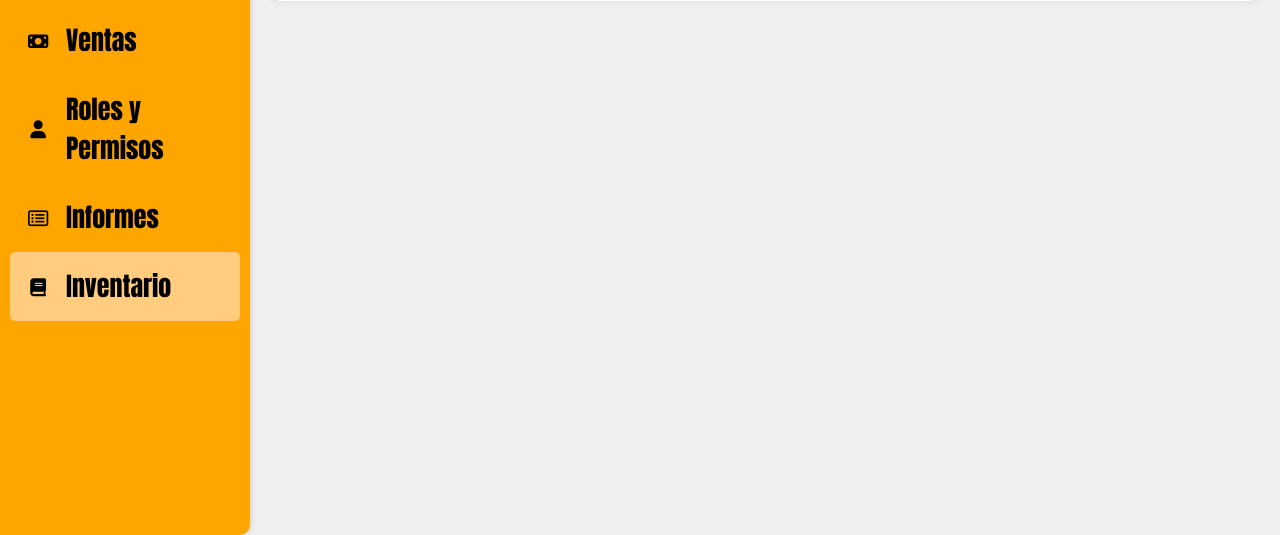
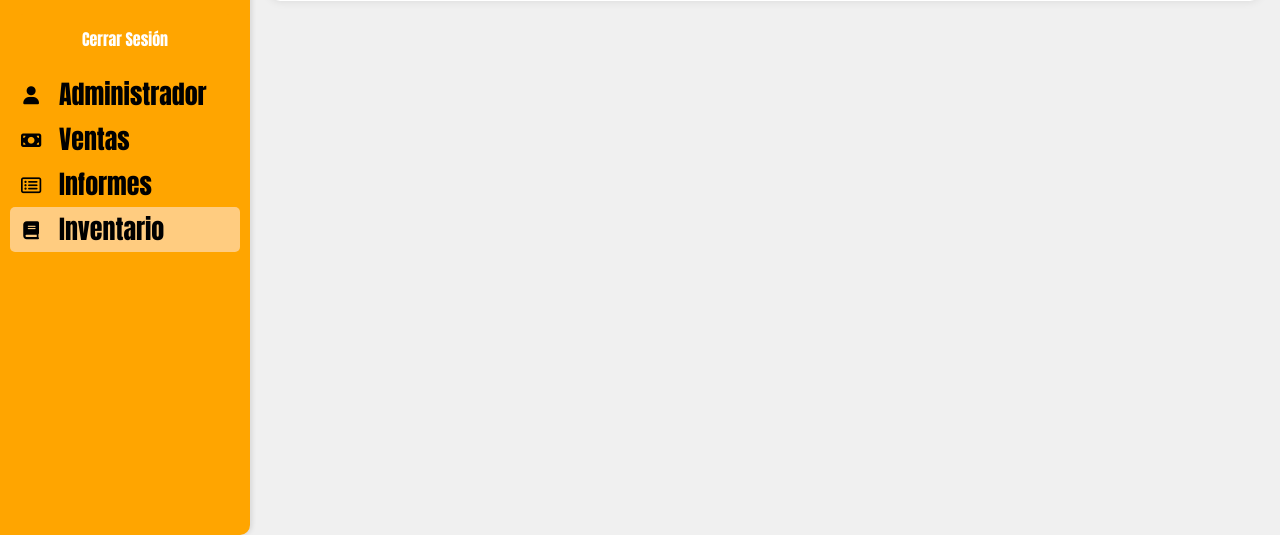
Before and after one commit to AxlAleT/BookSpot-Django, a Django app: template bookspot/inventory/templates/inventario.html in a window 1280 px wide. Shown: the part 265-800 px from the top of the page. Run offline with Django 5.2, Linux system fonts and the light colour scheme; the template is opened without the code that fills it, so the values that code supplies are empty; parts of the project's set-up code (start-up, migrations or seed data) failed here and were passed over; some libraries are stand-ins or nearby versions.

Commit message:
logout button added to the sidebar

```diff
--- /dev/null
+++ b/bookspot/core/static/logoutScript.js
@@ -0,0 +1,24 @@
+async function logout() {
+  if (confirm("¿Desea cerrar sesión?")) {
+      const csrftoken = document.querySelector('[name=csrfmiddlewaretoken]').value;
+
+        try {
+            const response = await fetch('/api/logout/', {
+                method: 'POST',
+                headers: {
+                    'X-CSRFToken': csrftoken,
+                    'Content-Type': 'application/x-www-form-urlencoded',
+                },
+            });
+
+            if (!response.ok) {
+                throw new Error('Error en la respuesta del servidor');
+            }
+
+        } catch (error) {
+            console.error('Error al iniciar sesión:', error);
+            alert(`Error al iniciar sesión: ${error.message}`);
+        }
+        window.location.href = "/";
+  }
+}
--- a/bookspot/core/static/style.css
+++ b/bookspot/core/static/style.css
@@ -16,6 +16,21 @@
     border-radius: 0 10px 10px 0;
     box-shadow: 2px 0 5px rgba(0, 0, 0, 0.1);
     overflow-y: auto;
+}
+
+.sidebar-footer {
+  text-align: center;
+}
+
+.logout-button {
+  width: 230px; height: 50px;
+  background-color: #fff;
+  border: 1px solid #ccc;
+  color: #333;
+  padding: 8px 0;
+}
+.logout-button:hover {
+  background-color: #f0f0f0;
 }
 
 .profile {
@@ -58,7 +73,7 @@
 .menu li {
     display: flex;
     align-items: center;
-    padding: 15px 10px;
+    padding: 3px 3px;
     width: 100%;
     cursor: pointer;
     transition: background-color 0.3s;
--- a/bookspot/inventory/templates/inventario.html
+++ b/bookspot/inventory/templates/inventario.html
@@ -23,14 +23,18 @@
         </div>
         <p>Almacenista</p>
     </div>
+
     <ul class="menu">
+        <li class="sidebar-footer">
+            <button class="btn btn-outline-light logout-button" onclick="logout()">Cerrar Sesión</button>
+        </li>
+        <li data-section="roles">
+            <i class="fa-solid fa-user"></i>
+            <span>Administrador</span>
+        </li>
         <li data-section="ventas">
             <i class="fa-solid fa-money-bill"></i>
             <span>Ventas</span>
-        </li>
-        <li data-section="roles">
-            <i class="fa-solid fa-user"></i>
-            <span>Roles y Permisos</span>
         </li>
         <li data-section="informes">
             <i class="fa-regular fa-rectangle-list"></i>
@@ -136,5 +140,6 @@
 <script src="https://stackpath.bootstrapcdn.com/bootstrap/4.5.2/js/bootstrap.min.js"></script>
 <!-- Use Django static for local JS -->
 <script src="{% static 'inventoryScript.js' %}"></script>
+<script src="{% static 'logoutScript.js' %}"></script>
 </body>
 </html>
```
Also changed, not shown: bookspot/db.sqlite3.
